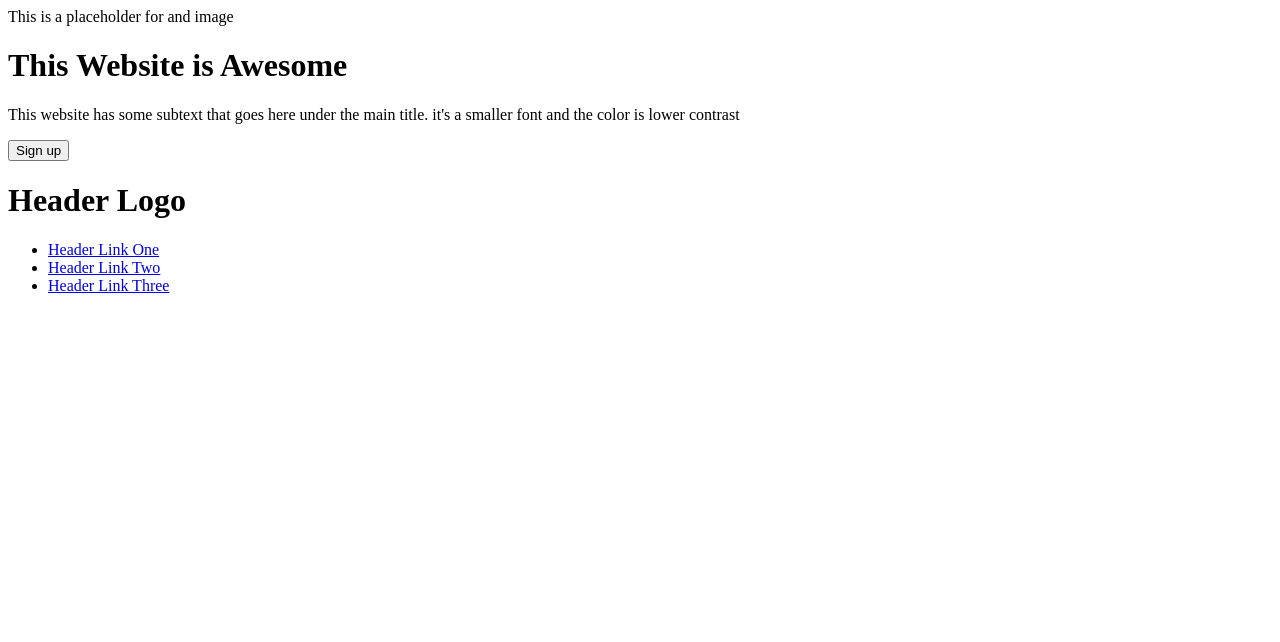
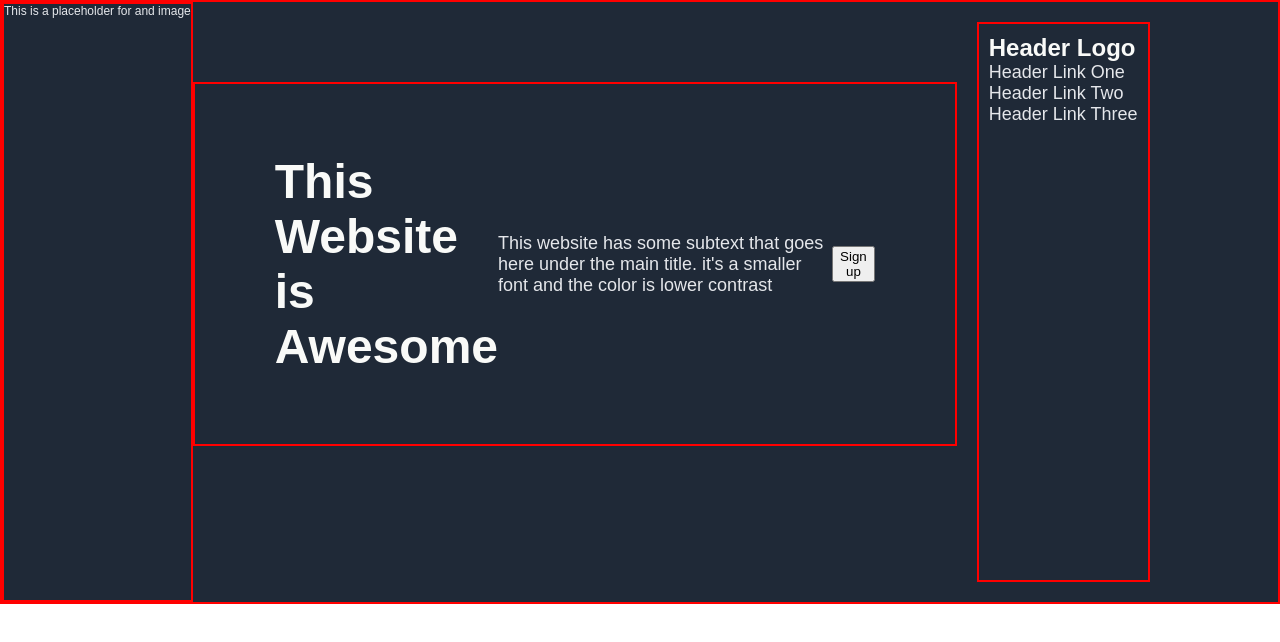
Before and after one commit to Tiddle-me-softly/Website, a plain HTML site: page index.html in a window 1280 px wide. Drawn offline with Linux system fonts and the light colour scheme.

Commit message:
Started adding CSS aswell as modifying index.html

```diff
--- a/index.html
+++ b/index.html
@@ -5,6 +5,9 @@
     <meta charset="UTF-8">
     <title>Website</title>
     <link rel="stylesheet" href="style.css">
+    <link rel="preconnect" href="https://fonts.googleapis.com">
+    <link rel="preconnect" href="https://fonts.gstatic.com" crossorigin>
+    <link href="https://fonts.googleapis.com/css2?family=Roboto:ital,wght@0,100;0,300;0,400;0,500;0,700;0,900;1,100;1,300;1,400;1,500;1,700;1,900&display=swap" rel="stylesheet">
 
 </head>
 
@@ -24,12 +27,12 @@
 
 <!-- Header content including the logo aswell as three seperate relative links -->
         <div class="nav-content-top">
-            <h1 class="Header-logo">Header Logo</h1>
+            <h1 class="header-logo">Header Logo</h1>
 
-            <ul>
-                <li class="one"><a href="#">Header Link One</a></li>
-                <li class="two"><a href="#">Header Link Two</a></li>
-                <li class="three"><a href="#">Header Link Three</a></li>
+            <ul class="links">
+                <li class="one"><a href="#" target="_blank" rel="noopener noreferrer">Header Link One</a></li>
+                <li class="two"><a href="#" target="_blank" rel="noopener noreferrer">Header Link Two</a></li>
+                <li class="three"><a href="#"target="_blank" rel="noopener noreferrer">Header Link Three</a></li>
             </ul>
 
         </div>
--- a/style.css
+++ b/style.css
@@ -0,0 +1,80 @@
+*{
+    font-family: sans-serif;
+    margin: 0;
+
+}
+
+/* header styles will be placed below here */
+
+.header{
+    background-color: #1F2937;
+   display: flex;
+   border: 2px solid red;
+   height: 600px;
+
+}
+
+.hero-title{
+    font-size: 48px;
+    font-weight: bold;
+    color: #F9FAF8;
+
+}
+
+.hero-text, .nav-content-top .links{
+    font-size: 18px;
+    color: #E5E7EB;
+
+
+}
+
+.nav-content-top{
+    justify-content: flex-start;
+    border: 2px solid red;
+    margin: 20px;
+    padding: 10px;
+}
+
+.links{
+    list-style-type: none;
+    margin: 0;
+    padding: 0;
+
+
+}
+.links a{
+    text-decoration: none;
+
+
+}
+
+.header-logo{
+    font-size:  24px;
+    color: #F9FAF8;
+
+}
+
+.placeholder-image{
+    color: #E5E7EB;
+    font-size: 12px;
+    border: 2px solid red;
+    justify-content: center;
+    align-items: center;
+
+}
+
+a{
+    color: #E5E7EB;
+}
+
+.hero{
+    display: flex;
+    border: 2px solid red;
+    justify-content: center;
+    align-items: center;
+    margin-top: 80px;
+    padding: 80px;
+    height: 200px;
+    width: 600px;
+
+}
```
